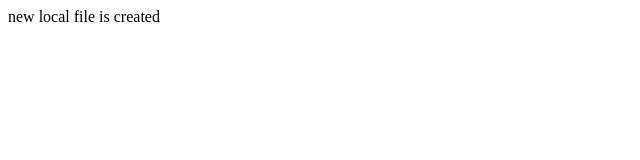
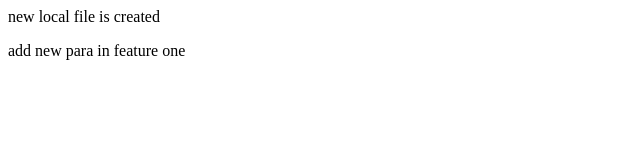
Before and after one commit to kunal-payal/local, a plain HTML site: page index.html in a window 1280 px wide. Shown: the whole page, without its empty margins (0-640 px from the left). Drawn offline with Linux system fonts and the light colour scheme.

Commit message:
add new feature1

```diff
--- a/index.html
+++ b/index.html
@@ -1,3 +1,4 @@
 <p>
     new local file is created
 </p>
+<p> add new para in feature one</p>
```
